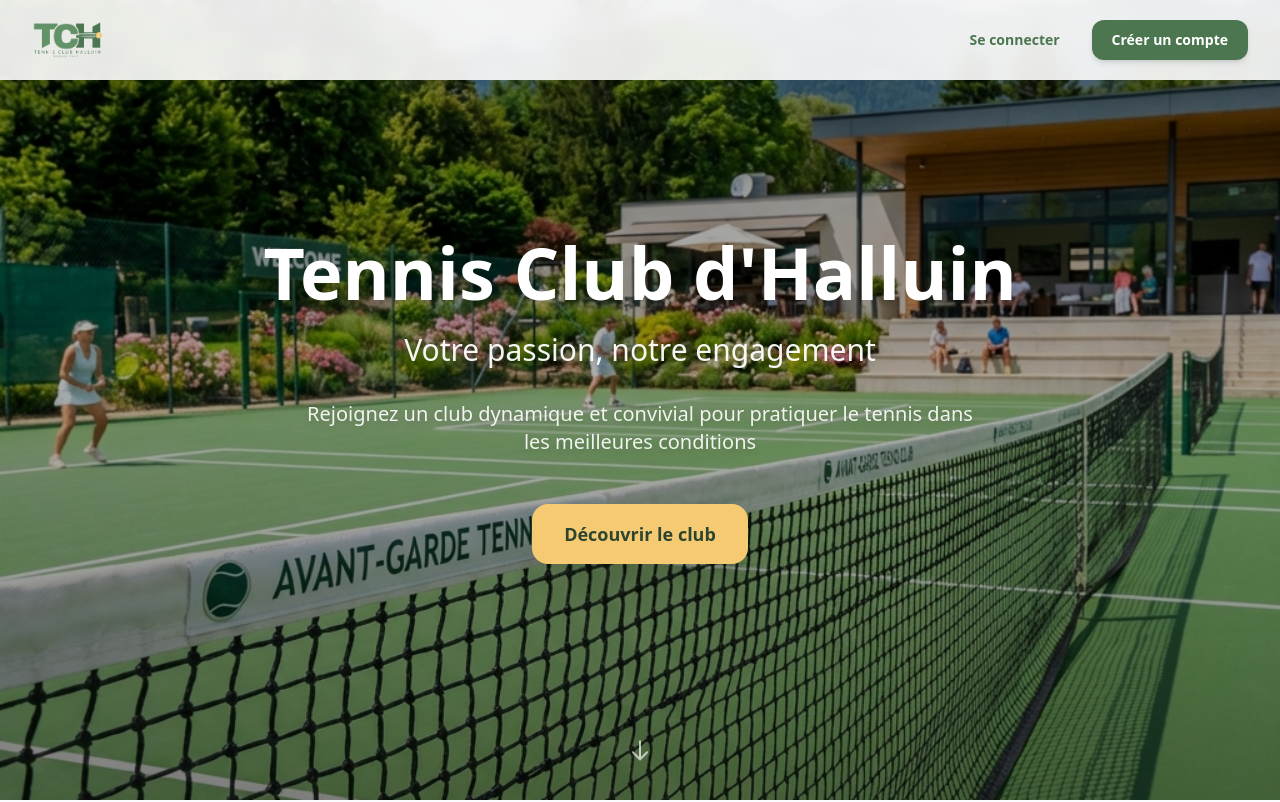
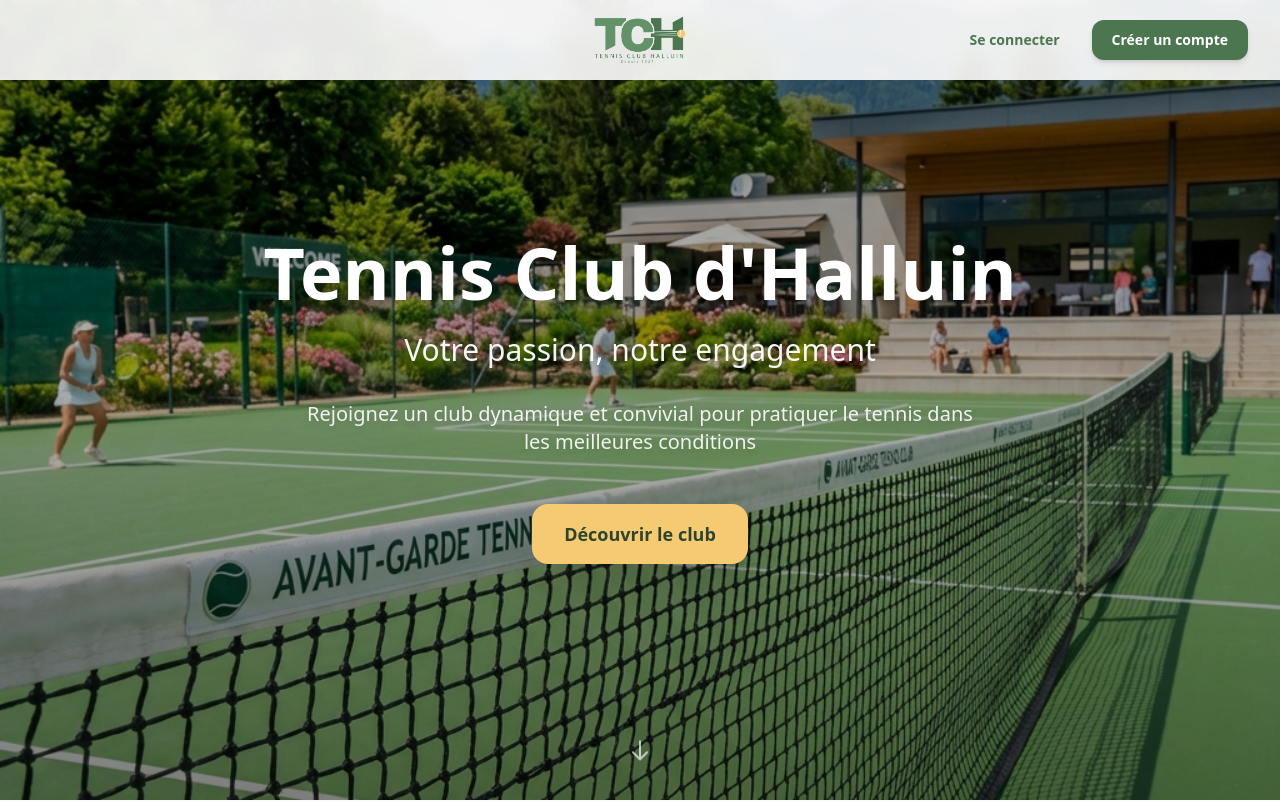
Before and after one commit to martinvnc/Site---TCH, a Next.js app: page / in a window 1280 px wide. Shown: the top 802 px of the page. Built offline with nearby package versions, Linux system fonts and the light colour scheme.

Commit message:
feat: agrandir et centrer le logo dans le header

```diff
--- a/src/components/Header.tsx
+++ b/src/components/Header.tsx
@@ -18,25 +18,28 @@ export default function Header() {
     return (
         <header
             className={`fixed top-0 left-0 right-0 z-50 transition-all duration-300 ${scrolled
-                    ? "bg-white shadow-md"
-                    : "bg-white/90 backdrop-blur-sm"
+                ? "bg-white shadow-md"
+                : "bg-white/90 backdrop-blur-sm"
                 }`}
         >
             <div className="container mx-auto px-4 sm:px-6 lg:px-8">
-                <div className="flex items-center justify-between h-20">
-                    {/* Logo */}
-                    <Link href="/" className="flex items-center">
+                <div className="grid grid-cols-3 items-center h-20">
+                    {/* Espace à gauche (vide pour équilibrer) */}
+                    <div></div>
+
+                    {/* Logo centré */}
+                    <Link href="/" className="flex items-center justify-center">
                         <Image
                             src="/Logo TCH - Vert.png"
                             alt="Tennis Club Halluin"
-                            width={120}
-                            height={50}
-                            className="h-12 w-auto object-contain"
+                            width={180}
+                            height={75}
+                            className="h-16 w-auto object-contain"
                         />
                     </Link>
 
-                    {/* Navigation buttons */}
-                    <div className="flex items-center gap-3">
+                    {/* Navigation buttons à droite */}
+                    <div className="flex items-center justify-end gap-3">
                         <Link
                             href="/login"
                             className="px-5 py-2.5 text-sm font-semibold text-[#4c7650] hover:text-[#639268] transition-colors"
```
